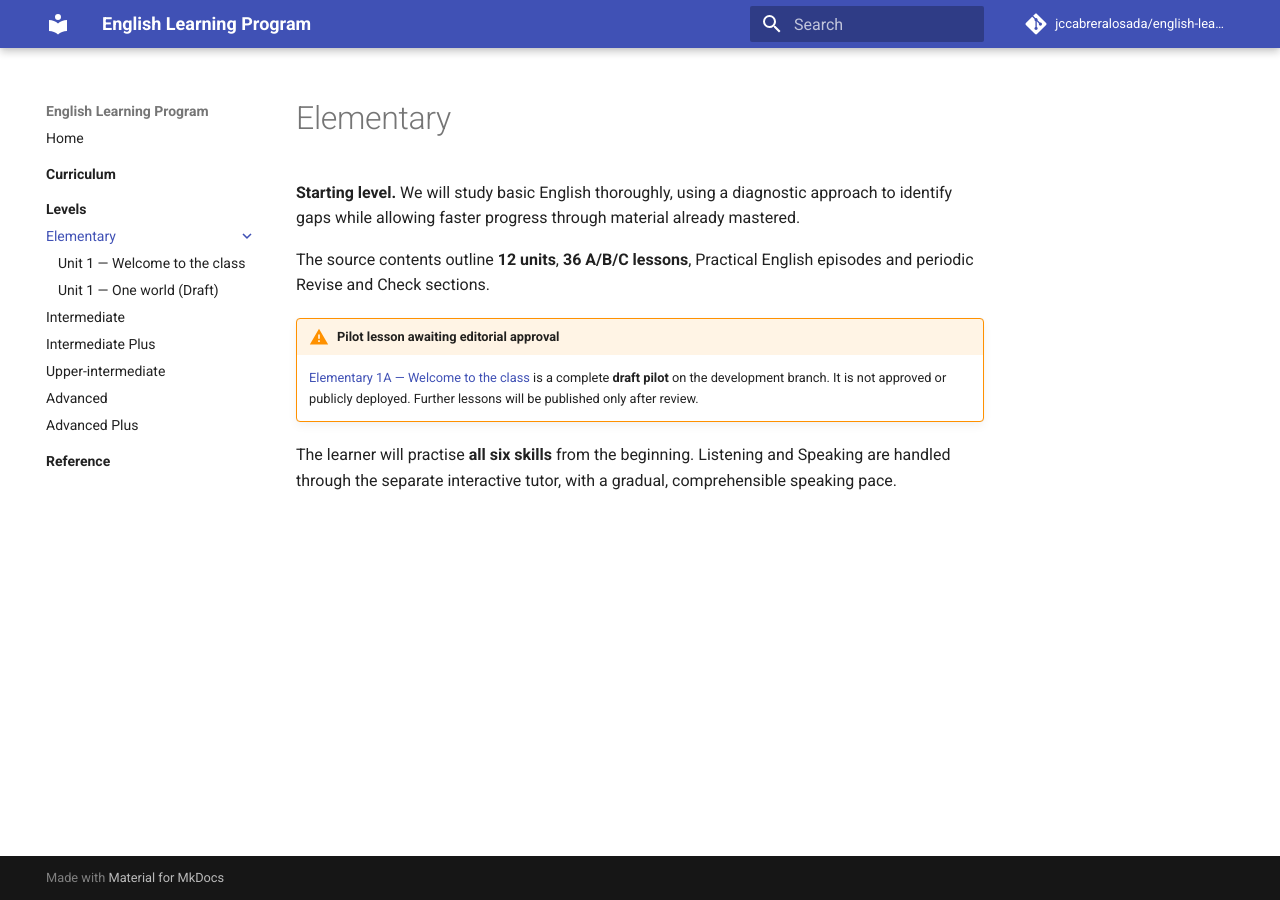
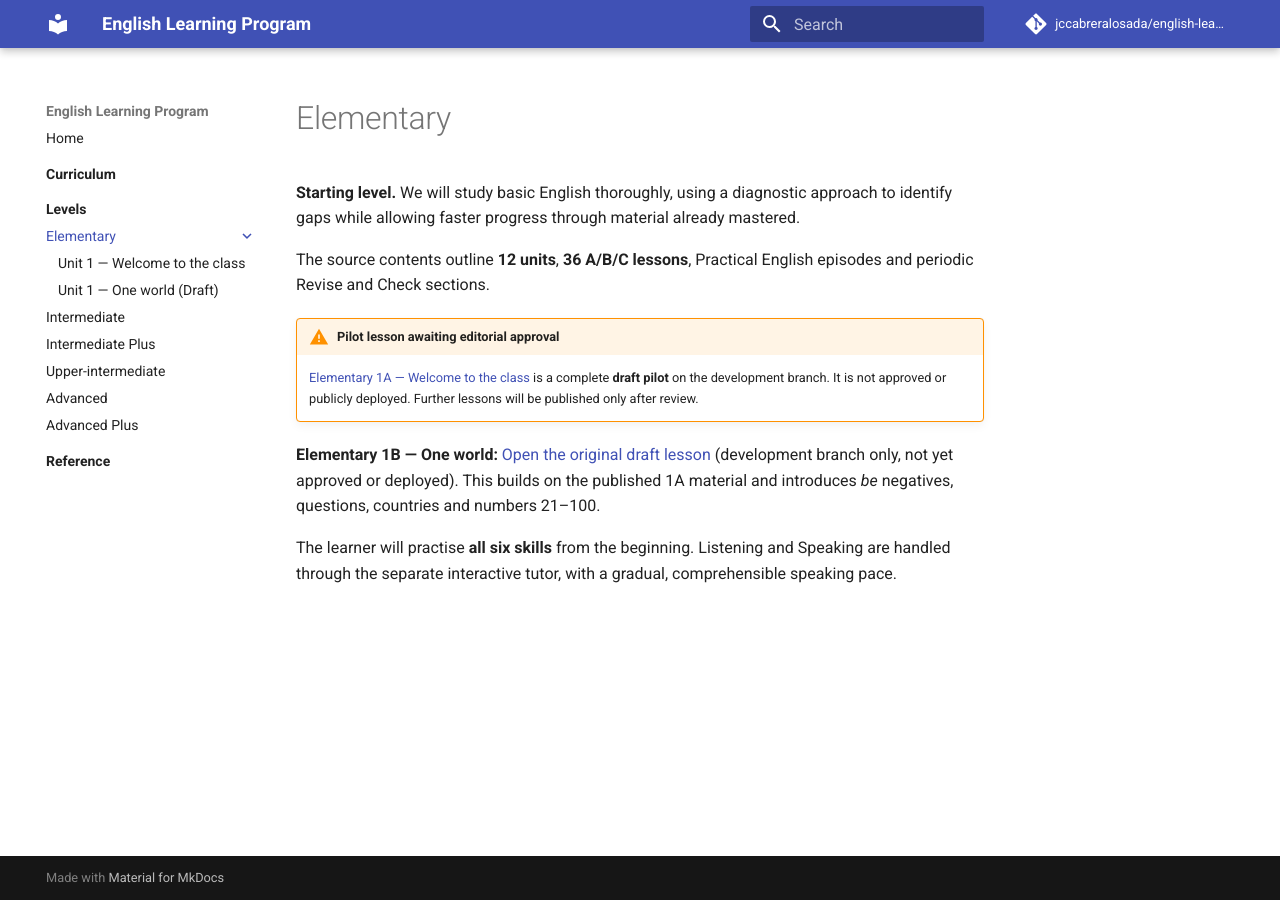
Before and after one commit to jccabreralosada/english-learning-course, an MkDocs documentation site: the page built from docs/elementary/index.md, in a window 1280 px wide. Built offline with MkDocs 1.6.1 and Material for MkDocs 9.7.7, drawn with Linux system fonts in a browser that asks for light colours; comment, search, counter and statistics services are not loaded.

Commit message:
docs: list 1B as branch-only review draft

```diff
--- a/docs/elementary/index.md
+++ b/docs/elementary/index.md
@@ -7,4 +7,6 @@ The source contents outline **12 units**, **36 A/B/C lessons**, Practical Englis
 !!! warning "Pilot lesson awaiting editorial approval"
     [Elementary 1A — Welcome to the class](unit_01/lesson_a.md) is a complete **draft pilot** on the development branch. It is not approved or publicly deployed. Further lessons will be published only after review.
 
+**Elementary 1B — One world:** [Open the original draft lesson](unit_01/lesson_b.md) (development branch only, not yet approved or deployed). This builds on the published 1A material and introduces *be* negatives, questions, countries and numbers 21–100.
+
 The learner will practise **all six skills** from the beginning. Listening and Speaking are handled through the separate interactive tutor, with a gradual, comprehensible speaking pace.
```
